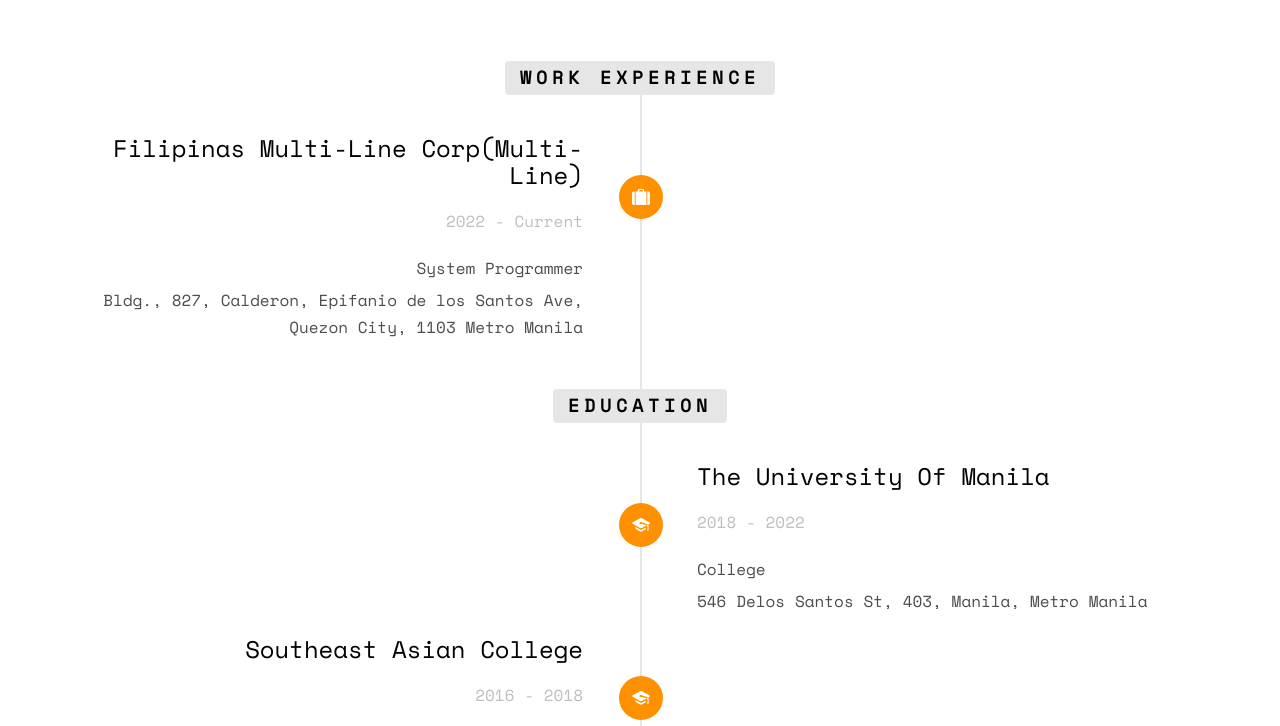
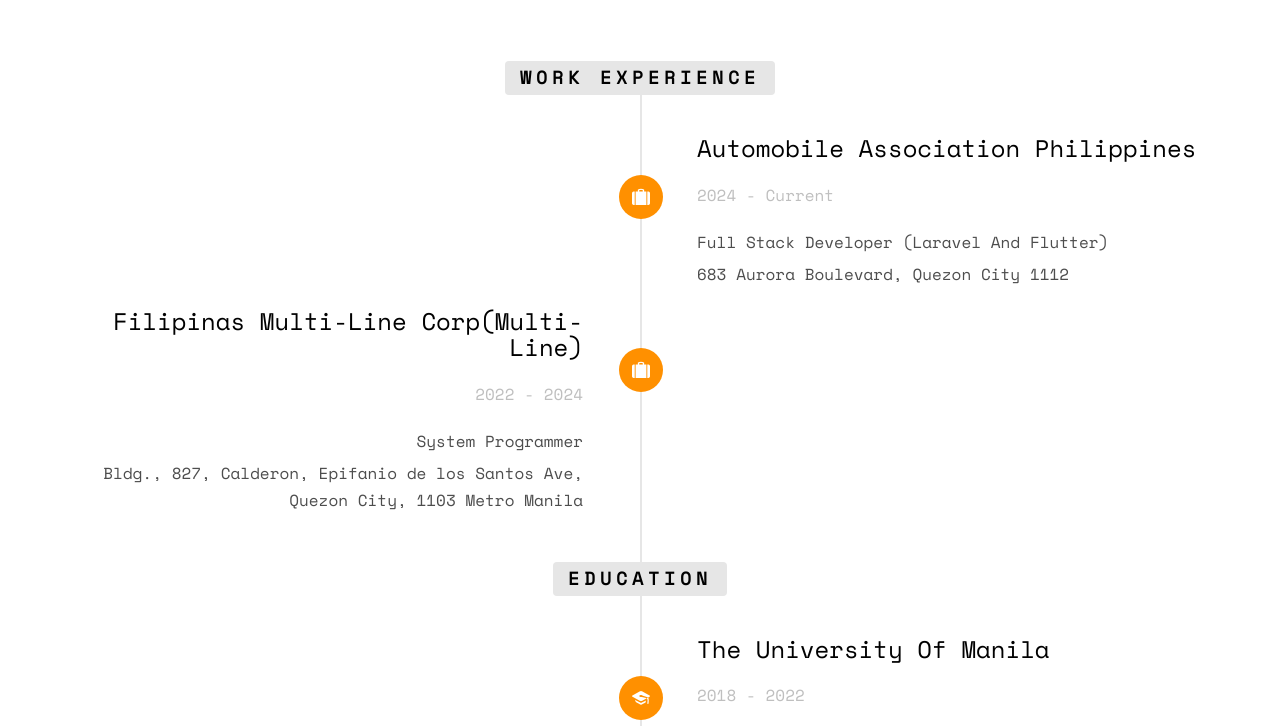
Before and after one commit to Richmond1226/personal-portfolio, a plain HTML site: page index.html in a window 1280 px wide. Shown: the part 1760-2486 px from the top of the page. Drawn offline with nearby package versions, Linux system fonts and the light colour scheme; some packages are replaced by stand-ins of ours; no server answers; files whose address does not match are found by name.

Commit message:
update job description

```diff
--- a/index.html
+++ b/index.html
@@ -130,12 +130,28 @@
 						<li class="timeline-heading text-center animate-box">
 							<div><h3>Work Experience</h3></div>
 						</li>
+
+						<li class="timeline-inverted animate-box">
+							<div class="timeline-badge"><i class="icon-suitcase"></i></div>
+							<div class="timeline-panel">
+								<div class="timeline-heading">
+									<h3 class="timeline-title">Automobile Association Philippines</h3>
+									<span class="company">2024 - Current</span>
+								</div>
+								<div class="timeline-body">
+									<p>Full Stack Developer (Laravel And Flutter)</p>
+									<p>683 Aurora Boulevard, Quezon City 1112</p>
+
+								</div>
+							</div>
+						</li>
+
 						<li class="animate-box timeline-unverted">
 							<div class="timeline-badge"><i class="icon-suitcase"></i></div>
 							<div class="timeline-panel">
 								<div class="timeline-heading">
 									<h3 class="timeline-title">Filipinas Multi-Line Corp(Multi-Line)</h3>
-									<span class="company">2022 - Current</span>
+									<span class="company">2022 - 2024</span>
 								</div>
 								<div class="timeline-body">
 									<p>System Programmer</p>
```
